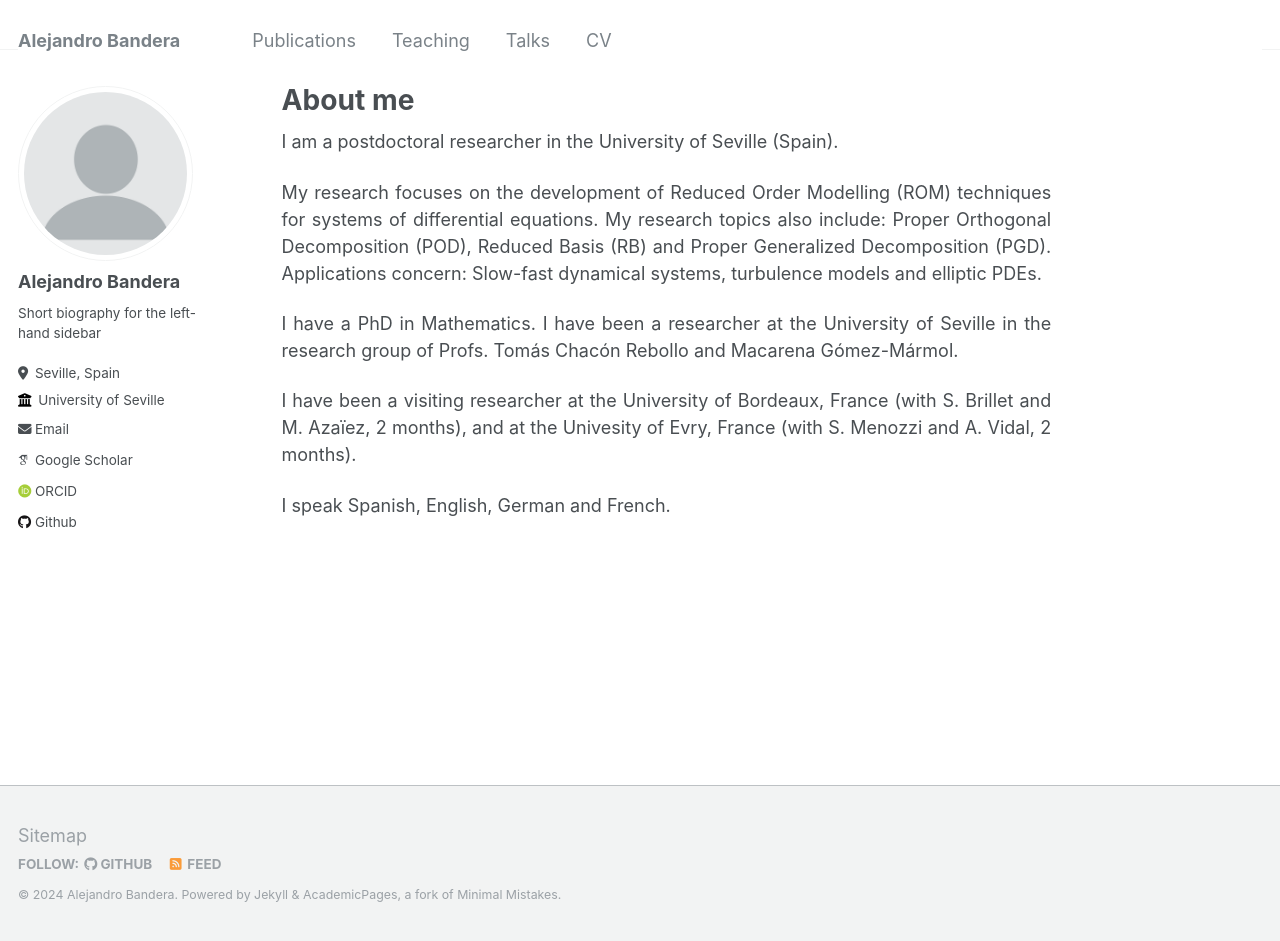
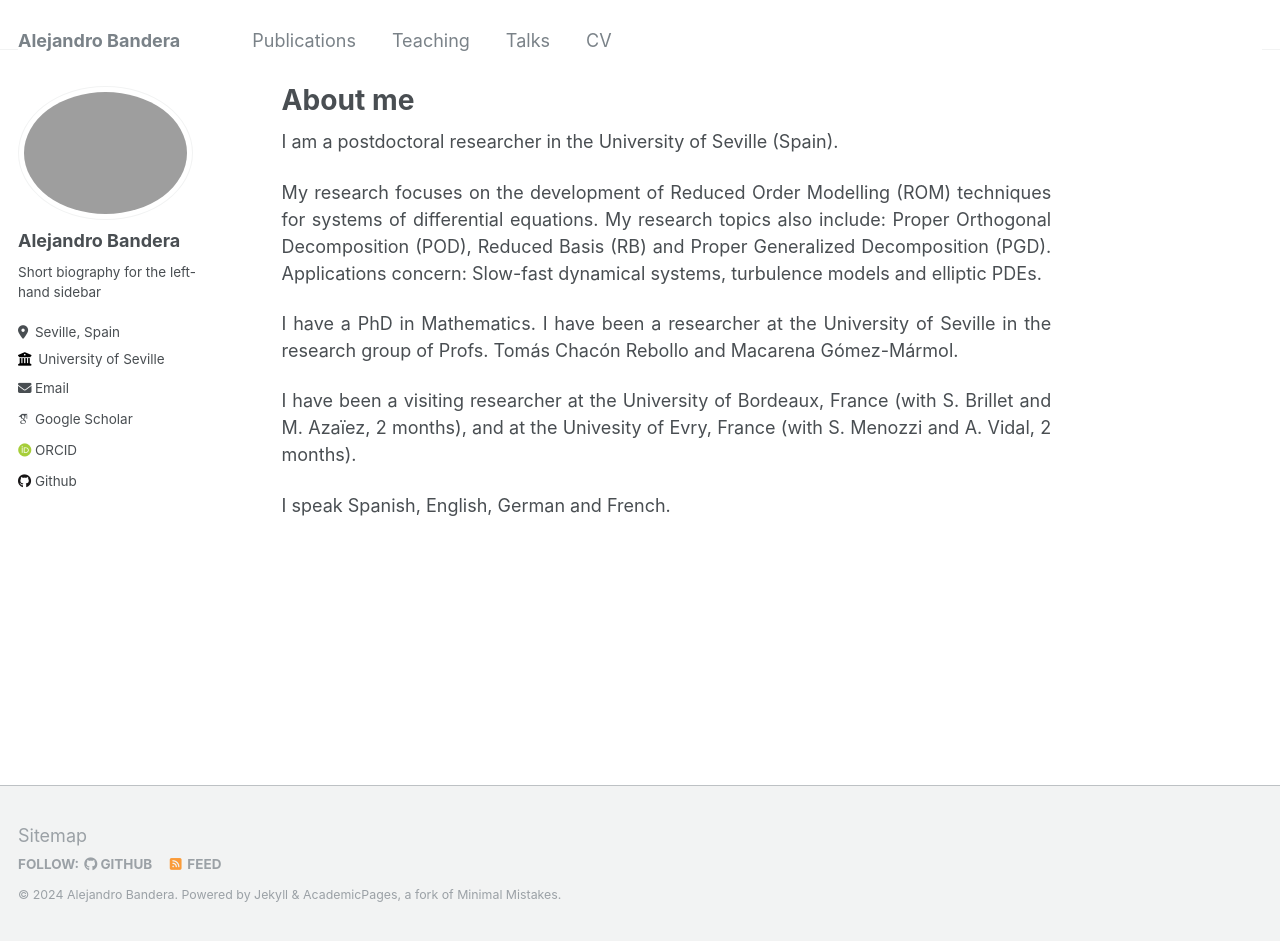
Before and after one commit to abanderam/abandera.github.io, a Jekyll site: the page built from _pages/about.md, in a window 1280 px wide and 941 px high. Built offline with Jekyll 4.4.1, drawn with Linux system fonts in a browser that asks for light colours; some web fonts are replaced.

Commit message:
Update _config.yml

```diff
--- a/_config.yml
+++ b/_config.yml
@@ -21,7 +21,7 @@ repository               : "abanderam/abanderam.github.io"
 #               Additional customization can be done by editing /_includes/author-profile.html
 author:
   # Biographic information
-  avatar           : "profile.png"
+  avatar           : "IMG-3355.png"
   name             : "Alejandro Bandera"
   pronouns         : # example: "she/her"
   bio              : "Short biography for the left-hand sidebar"
```
